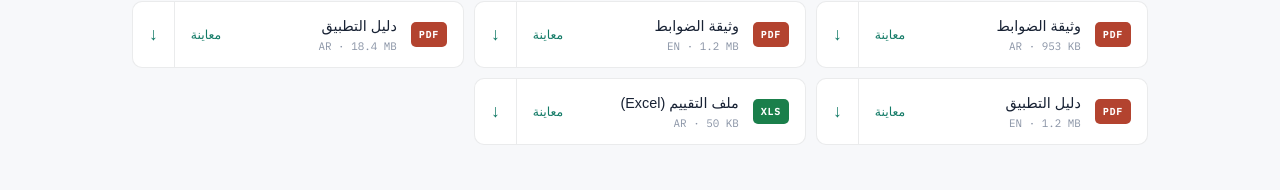
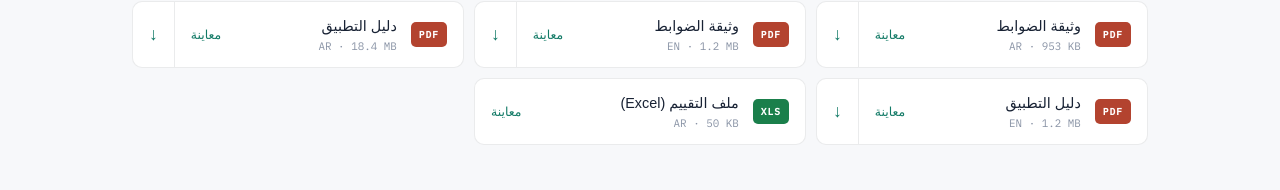
Before and after one commit to meshal236/alfaisal-website, a Next.js app: page /nca/ecc in a window 1280 px wide. Shown: the part 3014-3204 px from the top of the page. Built offline with nearby package versions, Linux system fonts and the light colour scheme; a web font is replaced by a local one.

Commit message:
Excel files: preview only, remove download and open-in-tab actions

```diff
--- a/components/NcaDetail.tsx
+++ b/components/NcaDetail.tsx
@@ -167,9 +167,11 @@ export default function NcaDetail({ framework: f }: { framework: NcaFramework })
                   <span className="nca-file-eye">{t.preview}</span>
                 </button>
               )}
-              <a href={file.href} download className="nca-file-dl" title={t.download}>
-                ↓
-              </a>
+              {file.kind === "pdf" && (
+                <a href={file.href} download className="nca-file-dl" title={t.download}>
+                  ↓
+                </a>
+              )}
             </div>
           ))}
         </div>
--- a/components/NcaFileViewer.tsx
+++ b/components/NcaFileViewer.tsx
@@ -19,7 +19,7 @@ const COPY = {
     evidence: "الأدلة المطلوبة",
     objective: "الهدف",
     results: "نتيجة",
-    failed: "تعذّر تحميل المعاينة. جرّب التحميل المباشر.",
+    failed: "تعذّر تحميل المعاينة. أعد المحاولة لاحقًا.",
     openNew: "فتح في تبويب جديد ↗",
   },
   en: {
@@ -32,7 +32,7 @@ const COPY = {
     evidence: "Required evidence",
     objective: "Objective",
     results: "results",
-    failed: "Preview failed to load. Try the direct download.",
+    failed: "Preview failed to load. Please try again later.",
     openNew: "Open in new tab ↗",
   },
 };
@@ -177,12 +177,16 @@ export default function NcaFileViewer({
             </span>
           </div>
           <div className="viewer-actions">
+            {file.kind === "pdf" && (
+              <>
                 <a href={file.href} target="_blank" rel="noreferrer" className="viewer-btn ghost">
                   {t.openNew}
                 </a>
                 <a href={file.href} download className="viewer-btn">
                   ↓ {t.download}
                 </a>
+              </>
+            )}
             <button className="viewer-close" onClick={onClose} aria-label={t.close}>
               ✕
             </button>
```
Also changed, not shown: 1 other file (tests, documents, lock files or other folders). Lines whose indentation alone changed are shown as unchanged.
